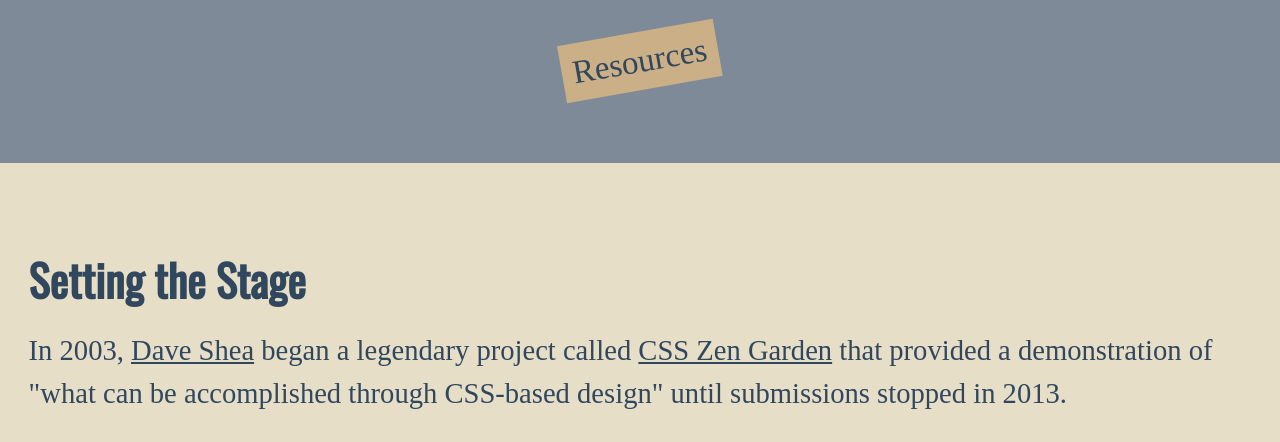
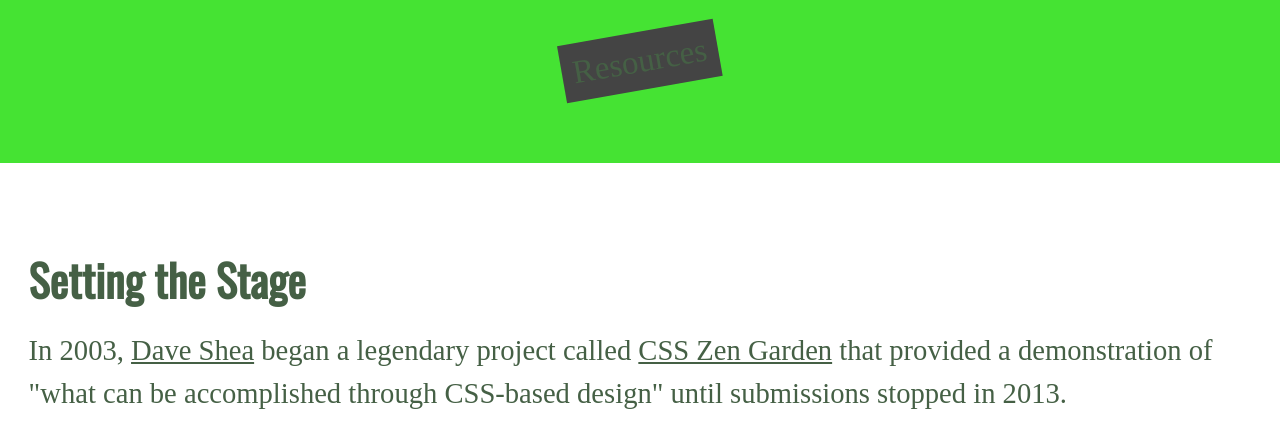
Before and after one commit to Eracom-ID481/style-stage-simonpinkas, a plain HTML site: page index.html in a window 1280 px wide. Shown: the part 738-1180 px from the top of the page. Drawn offline with nearby package versions, Linux system fonts and the light colour scheme; a web font is replaced by a local one.

Commit message:
Update style.css

```diff
--- a/style.css
+++ b/style.css
@@ -66,10 +66,10 @@ select {
   --secondary-dark: #cbaf87;
   --secondary-light: #e7dec8;
   */
-  --primary-dark: #30475e;
-  --primary-light: #7e8a97;
-  --secondary-dark: #cbaf87;
-  --secondary-light: #e7dec8;
+  --primary-dark: #456045;
+  --primary-light: #45e333;
+  --secondary-dark: #444444;
+  --secondary-light: #ffffff;
 }
 
 html {
```
